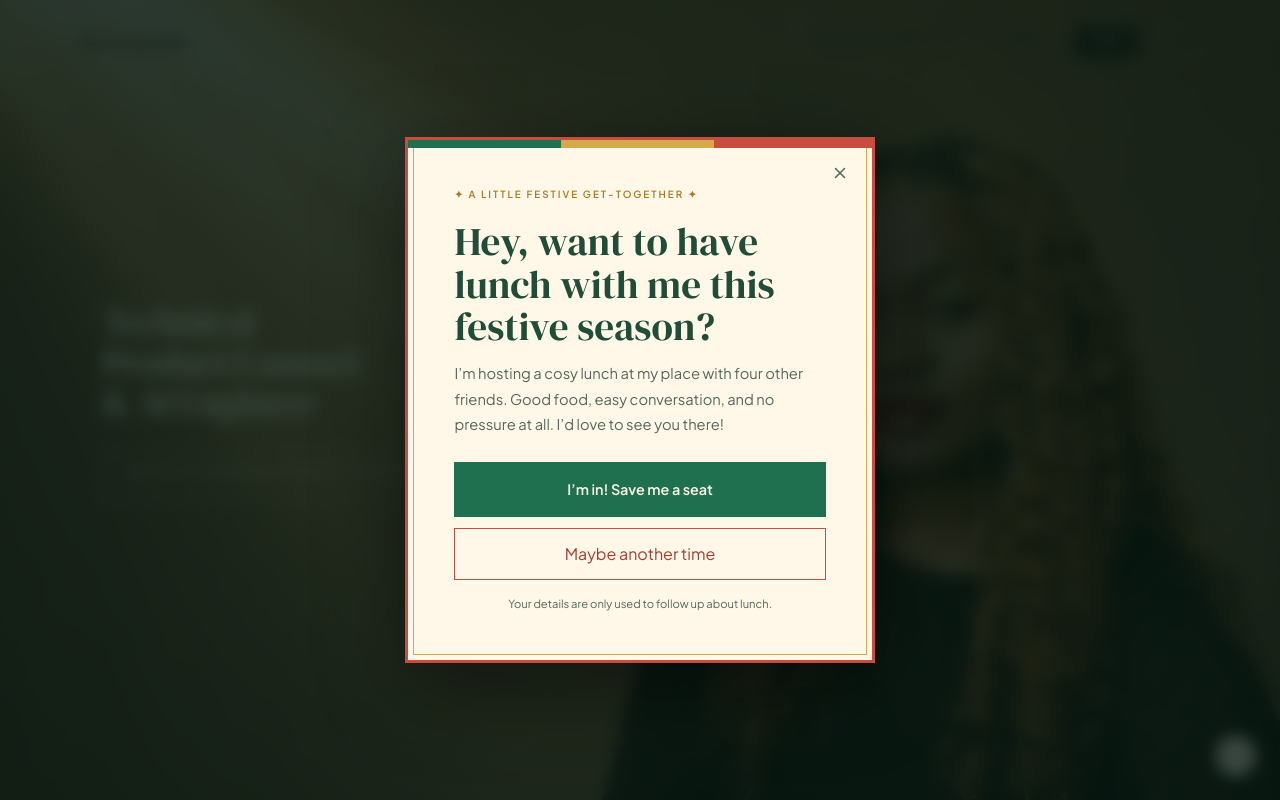
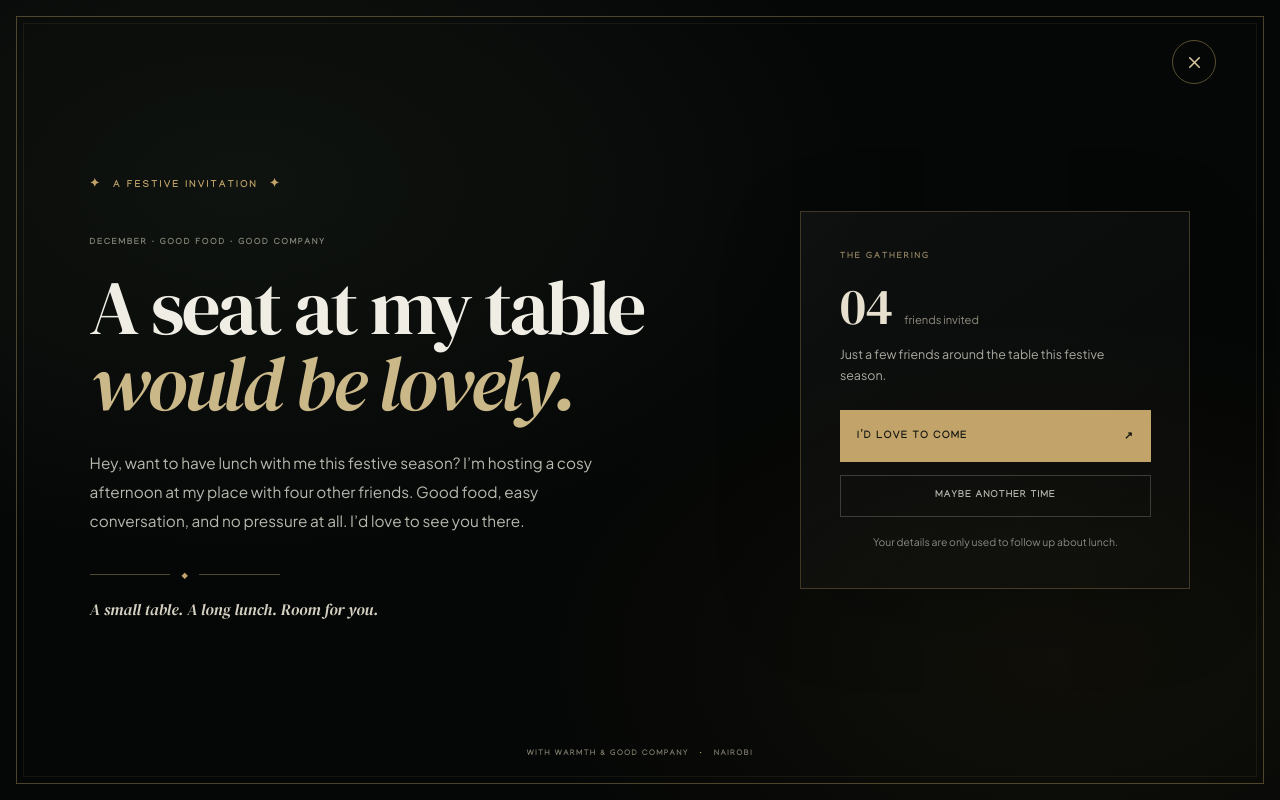
Before and after one commit to decra000/decra-kerubo, a Next.js app: page / in a window 1280 px wide. Shown: the top 800 px of the page. Built offline with nearby package versions, Linux system fonts and the light colour scheme.

Commit message:
Redesign festive lunch invite as full-screen modal

```diff
--- a/components/home/FestiveLunchPopup.tsx
+++ b/components/home/FestiveLunchPopup.tsx
@@ -54,49 +54,121 @@ export function FestiveLunchPopup() {
 
   if (!open) return null;
 
-  const inputStyle: React.CSSProperties = {
-    width: "100%", boxSizing: "border-box", padding: "0.8rem 0.9rem",
-    border: "1px solid #d6c8a5", background: "#fffdf7",
-    color: "#20392d", font: "inherit", fontSize: "0.85rem", outlineColor: "#b7892f",
-  };
-
   return (
     <div
       role="presentation"
       onMouseDown={event => { if (event.target === event.currentTarget) dismiss(); }}
-      style={{ position: "fixed", inset: 0, zIndex: 10000, display: "grid", placeItems: "center", padding: "1rem", background: "rgba(8,28,20,0.78)", backdropFilter: "blur(8px)" }}
+      className="festive-lunch-screen"
     >
-      <section role="dialog" aria-modal="true" aria-labelledby="festive-lunch-title" style={{ position: "relative", width: "min(100%, 470px)", maxHeight: "min(90vh, 760px)", overflowY: "auto", background: "#fff8e9", color: "#20392d", border: "3px solid #c94d3e", outline: "1px solid #d4aa4c", outlineOffset: "-9px", boxShadow: "0 24px 80px rgba(0,0,0,0.45)", padding: "clamp(1.7rem, 6vw, 2.9rem)" }}>
-        <div aria-hidden="true" style={{ position: "absolute", inset: "0 0 auto", height: "8px", background: "linear-gradient(90deg,#1f704e 0 33%,#d4aa4c 33% 66%,#c94d3e 66%)" }} />
-        <button type="button" onClick={dismiss} aria-label="Close invitation" style={{ position: "absolute", top: "1.1rem", right: "1.1rem", border: 0, background: "transparent", color: "#52675b", cursor: "pointer", padding: "0.35rem" }}><X size={18} /></button>
-        <p style={{ margin: "0 2rem 1.1rem 0", fontSize: "0.62rem", letterSpacing: "0.2em", textTransform: "uppercase", color: "#a87920", fontWeight: 700 }}>✦ A little festive get-together ✦</p>
-        <h2 id="festive-lunch-title" style={{ margin: "0 0 0.85rem", fontFamily: "var(--font-serif)", fontSize: "clamp(1.8rem, 7vw, 2.45rem)", lineHeight: 1.08, fontWeight: 400, color: "#214c38" }}>Hey, want to have lunch with me this festive season?</h2>
-        <p style={{ margin: "0 0 1.5rem", color: "#52675b", fontSize: "0.92rem", lineHeight: 1.75 }}>I’m hosting a cosy lunch at my place with four other friends. Good food, easy conversation, and no pressure at all. I’d love to see you there!</p>
+      <section role="dialog" aria-modal="true" aria-labelledby="festive-lunch-title" className="festive-lunch-dialog">
+        <button type="button" onClick={dismiss} aria-label="Close invitation" className="festive-lunch-close"><X size={19} /></button>
+        <div className="festive-lunch-frame" aria-hidden="true" />
+        <div className="festive-lunch-inner">
+          <div className="festive-lunch-copy">
+            <p className="festive-lunch-kicker"><span>✦</span> A festive invitation <span>✦</span></p>
+            <p className="festive-lunch-eyebrow">DECEMBER · GOOD FOOD · GOOD COMPANY</p>
+            <h2 id="festive-lunch-title">A seat at my table<br /><em>would be lovely.</em></h2>
+            <p className="festive-lunch-message">Hey, want to have lunch with me this festive season? I’m hosting a cosy afternoon at my place with four other friends. Good food, easy conversation, and no pressure at all. I’d love to see you there.</p>
+            <div className="festive-lunch-rule"><span /> <span className="festive-lunch-diamond">◆</span> <span /></div>
+            <p className="festive-lunch-note">A small table. A long lunch. Room for you.</p>
+          </div>
+
+          <div className="festive-lunch-action">
+            <p className="festive-lunch-action-label">THE GATHERING</p>
+            <p className="festive-lunch-seat">04 <span>friends invited</span></p>
+            <p className="festive-lunch-action-copy">Just a few friends around the table this festive season.</p>
 
         {sent ? (
-          <div role="status" style={{ padding: "1.1rem", background: "#e7f1e7", borderLeft: "3px solid #1f704e" }}>
-            <p style={{ margin: "0 0 0.35rem", fontFamily: "var(--font-serif)", fontSize: "1.25rem", color: "#214c38" }}>Yay, I got your RSVP! 💛</p>
-            <p style={{ margin: 0, color: "#52675b", fontSize: "0.82rem", lineHeight: 1.6 }}>I’ll be in touch with the details soon. Can’t wait!</p>
-            <button type="button" onClick={dismiss} style={{ marginTop: "1rem", padding: 0, border: 0, background: "none", color: "#1f704e", cursor: "pointer", fontWeight: 700 }}>Close</button>
+          <div role="status" className="festive-lunch-success">
+            <p className="festive-lunch-success-title">You’re on the list.</p>
+            <p className="festive-lunch-success-copy">I’ll be in touch with the details soon. Can’t wait to see you.</p>
+            <button type="button" onClick={dismiss} className="festive-lunch-submit">Close invitation</button>
           </div>
         ) : showForm ? (
-          <form onSubmit={submit} style={{ display: "grid", gap: "0.85rem" }}>
-            <label style={{ display: "grid", gap: "0.35rem", fontSize: "0.75rem", color: "#52675b" }}>Your name<input required autoComplete="name" value={form.name} onChange={e => setForm({ ...form, name: e.target.value })} style={inputStyle} /></label>
-            <label style={{ display: "grid", gap: "0.35rem", fontSize: "0.75rem", color: "#52675b" }}>Email address<input required type="email" autoComplete="email" value={form.email} onChange={e => setForm({ ...form, email: e.target.value })} style={inputStyle} /></label>
-            <label style={{ display: "grid", gap: "0.35rem", fontSize: "0.75rem", color: "#52675b" }}>Phone number<input required type="tel" autoComplete="tel" value={form.phone} onChange={e => setForm({ ...form, phone: e.target.value })} style={inputStyle} /></label>
-            <label style={{ display: "grid", gap: "0.35rem", fontSize: "0.75rem", color: "#52675b" }}>Any dietary needs? <span style={{ fontWeight: 400 }}>(optional)</span><input value={form.dietary} onChange={e => setForm({ ...form, dietary: e.target.value })} style={inputStyle} /></label>
-            {error && <p role="alert" style={{ margin: 0, color: "#b4473c", fontSize: "0.82rem" }}>{error}</p>}
-            <button disabled={sending} type="submit" style={{ marginTop: "0.25rem", padding: "0.95rem 1rem", border: 0, background: "#1f704e", color: "#fff8e9", cursor: sending ? "wait" : "pointer", fontWeight: 700 }}>{sending ? "Sending your RSVP…" : "Send my RSVP ✨"}</button>
-            <button type="button" onClick={() => setShowForm(false)} style={{ padding: "0.5rem", border: 0, background: "transparent", color: "#52675b", cursor: "pointer" }}>Back to invitation</button>
+          <form onSubmit={submit} className="festive-lunch-form">
+            <label>Your name<input required autoComplete="name" value={form.name} onChange={e => setForm({ ...form, name: e.target.value })} /></label>
+            <label>Email address<input required type="email" autoComplete="email" value={form.email} onChange={e => setForm({ ...form, email: e.target.value })} /></label>
+            <label>Phone number<input required type="tel" autoComplete="tel" value={form.phone} onChange={e => setForm({ ...form, phone: e.target.value })} /></label>
+            <label>Dietary needs <span>(optional)</span><input value={form.dietary} onChange={e => setForm({ ...form, dietary: e.target.value })} /></label>
+            {error && <p role="alert" className="festive-lunch-error">{error}</p>}
+            <button disabled={sending} type="submit" className="festive-lunch-submit">{sending ? "Sending your RSVP…" : "Send my RSVP"}<span>↗</span></button>
+            <button type="button" onClick={() => setShowForm(false)} className="festive-lunch-back">Back to invitation</button>
           </form>
         ) : (
-          <div style={{ display: "grid", gap: "0.7rem" }}>
-            <button type="button" onClick={() => setShowForm(true)} style={{ padding: "1rem", border: 0, background: "#1f704e", color: "#fff8e9", cursor: "pointer", fontWeight: 700, fontSize: "0.9rem" }}>I’m in! Save me a seat</button>
-            <button type="button" onClick={dismiss} style={{ padding: "0.75rem", border: "1px solid #c94d3e", background: "#fff8e9", color: "#a53c32", cursor: "pointer" }}>Maybe another time</button>
-            <p style={{ margin: "0.25rem 0 0", textAlign: "center", color: "#52675b", fontSize: "0.7rem" }}>Your details are only used to follow up about lunch.</p>
+          <div className="festive-lunch-buttons">
+            <button type="button" onClick={() => setShowForm(true)} className="festive-lunch-submit">I’d love to come<span>↗</span></button>
+            <button type="button" onClick={dismiss} className="festive-lunch-decline">Maybe another time</button>
+            <p>Your details are only used to follow up about lunch.</p>
           </div>
         )}
+          </div>
+        </div>
+        <p className="festive-lunch-footer">WITH WARMTH &amp; GOOD COMPANY <span>·</span> NAIROBI</p>
       </section>
+      <style>{`
+        .festive-lunch-screen { position:fixed; inset:0; z-index:10000; width:100vw; height:100vh; height:100dvh; overflow:auto; background:#050706; color:#eee9dc; }
+        .festive-lunch-dialog { position:relative; display:flex; align-items:center; justify-content:center; box-sizing:border-box; min-height:100%; width:100%; padding:clamp(4.5rem,9vh,7rem) clamp(1.25rem,7vw,7.5rem); background:radial-gradient(ellipse at 19% 23%,rgba(62,75,57,.18),transparent 44%),radial-gradient(ellipse at 83% 82%,rgba(105,80,39,.11),transparent 36%),#050706; }
+        .festive-lunch-frame { position:absolute; inset:16px; border:1px solid rgba(190,163,105,.38); pointer-events:none; }
+        .festive-lunch-frame::after { content:''; position:absolute; inset:6px; border:1px solid rgba(190,163,105,.09); }
+        .festive-lunch-close { position:absolute; z-index:2; top:clamp(2rem,5vh,3.5rem); right:clamp(2rem,5vw,5rem); display:grid; place-items:center; width:44px; height:44px; border:1px solid rgba(190,163,105,.45); border-radius:50%; color:#d7c69e; background:transparent; cursor:pointer; transition:background .2s,color .2s; }
+        .festive-lunch-close:hover { background:#c2a46a; color:#080a08; }
+        .festive-lunch-inner { position:relative; z-index:1; display:grid; grid-template-columns:minmax(0,1.1fr) minmax(310px,.72fr); align-items:center; gap:clamp(3rem,9vw,9rem); width:min(100%,1160px); margin:0 auto; }
+        .festive-lunch-copy { max-width:650px; }
+        .festive-lunch-kicker,.festive-lunch-eyebrow,.festive-lunch-action-label,.festive-lunch-footer { color:#c2a46a; font:700 .62rem/1.4 var(--font-manjari); letter-spacing:.22em; text-transform:uppercase; }
+        .festive-lunch-kicker { display:flex; align-items:center; gap:.7rem; margin:0 0 2.7rem; }
+        .festive-lunch-kicker span { font-size:.75rem; }
+        .festive-lunch-eyebrow { margin:0 0 1.2rem; color:#8b8c7e; font-size:.55rem; letter-spacing:.19em; }
+        .festive-lunch-copy h2 { margin:0; color:#f0ede5; font:400 clamp(2.8rem,6vw,5.6rem)/.99 var(--font-serif); letter-spacing:-.035em; }
+        .festive-lunch-copy h2 em { color:#cbb889; font-weight:400; }
+        .festive-lunch-message { max-width:34rem; margin:1.7rem 0 0; color:#b7b8ae; font:400 clamp(.9rem,1.2vw,1rem)/1.9 var(--font-sans); }
+        .festive-lunch-rule { display:flex; align-items:center; gap:.7rem; width:min(190px,45%); margin:2rem 0 1rem; color:#c2a46a; }
+        .festive-lunch-rule span:not(.festive-lunch-diamond) { height:1px; flex:1; background:rgba(194,164,106,.42); }
+        .festive-lunch-diamond { font-size:.52rem; }
+        .festive-lunch-note { margin:0; color:#d5d0c1; font:italic 1rem/1.6 var(--font-serif); }
+        .festive-lunch-action { padding:clamp(1.5rem,3vw,2.5rem); border:1px solid rgba(194,164,106,.28); background:linear-gradient(145deg,rgba(255,255,255,.035),rgba(255,255,255,.008)); box-shadow:0 20px 80px rgba(0,0,0,.2); }
+        .festive-lunch-action-label { margin:0 0 1.1rem; color:#9a8a66; font-size:.55rem; }
+        .festive-lunch-seat { margin:0; color:#e8e0ce; font:400 clamp(2.2rem,4vw,3.3rem)/1 var(--font-serif); }
+        .festive-lunch-seat span { color:#8f8c7d; font:400 .7rem var(--font-sans); }
+        .festive-lunch-action-copy { margin:.75rem 0 1.5rem; color:#a9aaa0; font:400 .78rem/1.7 var(--font-sans); }
+        .festive-lunch-buttons,.festive-lunch-form { display:grid; gap:.8rem; }
+        .festive-lunch-form label { display:grid; gap:.4rem; color:#d4d0c5; font:600 .67rem/1.4 var(--font-sans); }
+        .festive-lunch-form label span { display:inline; color:#85877f; font-weight:400; }
+        .festive-lunch-form input { box-sizing:border-box; width:100%; min-height:44px; padding:.7rem .8rem; border:1px solid #45463d; border-radius:0; outline-color:#c2a46a; background:#0b0e0c; color:#f2efe6; font:400 .85rem var(--font-sans); }
+        .festive-lunch-form input:focus { border-color:#c2a46a; }
+        .festive-lunch-submit { display:flex; align-items:center; justify-content:space-between; width:100%; min-height:52px; padding:.9rem 1rem; border:1px solid #c2a46a; background:#c2a46a; color:#11130f; cursor:pointer; font:700 .66rem var(--font-manjari); letter-spacing:.12em; text-transform:uppercase; transition:background .2s,color .2s; }
+        .festive-lunch-submit:hover { background:#d2bd8b; }
+        .festive-lunch-submit:disabled { opacity:.65; cursor:wait; }
+        .festive-lunch-decline,.festive-lunch-back { min-height:42px; border:1px solid rgba(220,216,204,.22); background:transparent; color:#b7b8ae; cursor:pointer; font:600 .62rem var(--font-manjari); letter-spacing:.1em; text-transform:uppercase; }
+        .festive-lunch-decline:hover,.festive-lunch-back:hover { border-color:#c2a46a; color:#e8e0ce; }
+        .festive-lunch-buttons p { margin:.25rem 0 0; color:#898b82; text-align:center; font:400 .65rem/1.5 var(--font-sans); }
+        .festive-lunch-error { margin:0; color:#e58b7e; font:400 .78rem/1.5 var(--font-sans); }
+        .festive-lunch-success { padding:1.1rem; border-left:2px solid #c2a46a; background:rgba(194,164,106,.08); }
+        .festive-lunch-success-title { margin:0 0 .4rem; color:#e9dfc7; font:400 1.45rem var(--font-serif); }
+        .festive-lunch-success-copy { margin:0 0 1rem; color:#b7b8ae; font:400 .82rem/1.7 var(--font-sans); }
+        .festive-lunch-footer { position:absolute; bottom:clamp(2rem,5vh,3.5rem); left:50%; transform:translateX(-50%); width:max-content; max-width:calc(100% - 4rem); margin:0; color:#85806f; text-align:center; font-size:.5rem; letter-spacing:.18em; }
+        .festive-lunch-footer span { padding:0 .45rem; color:#c2a46a; }
+        @media(max-width:760px) {
+          .festive-lunch-dialog { align-items:flex-start; padding:6.5rem 1.5rem 5rem; }
+          .festive-lunch-frame { inset:9px; }
+          .festive-lunch-frame::after { inset:4px; }
+          .festive-lunch-close { top:1.5rem; right:1.5rem; width:40px; height:40px; }
+          .festive-lunch-inner { grid-template-columns:1fr; gap:2rem; width:min(100%,460px); }
+          .festive-lunch-kicker { margin-bottom:1.8rem; }
+          .festive-lunch-copy h2 { font-size:clamp(2.7rem,12vw,4.2rem); }
+          .festive-lunch-message { margin-top:1rem; font-size:.88rem; }
+          .festive-lunch-rule { margin:1.25rem 0 .7rem; }
+          .festive-lunch-action { padding:1.2rem; }
+          .festive-lunch-seat { font-size:2.3rem; }
+          .festive-lunch-action-copy { margin:.5rem 0 1rem; }
+          .festive-lunch-footer { bottom:1.5rem; font-size:.44rem; }
+        }
+        @media(max-height:700px) and (min-width:761px) {
+          .festive-lunch-dialog { padding-top:4rem; padding-bottom:4rem; }
+          .festive-lunch-kicker { margin-bottom:1.5rem; }
+          .festive-lunch-copy h2 { font-size:clamp(2.5rem,5vw,4.5rem); }
+          .festive-lunch-message { margin-top:1rem; }
+        }
+      `}</style>
     </div>
   );
 }
```
